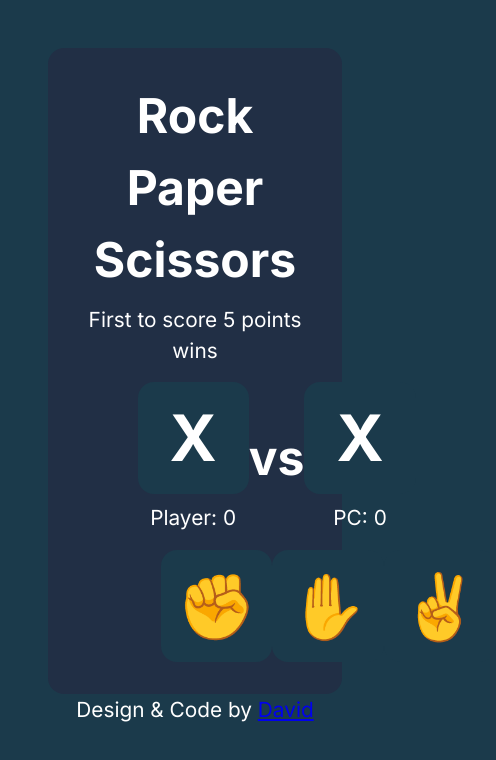
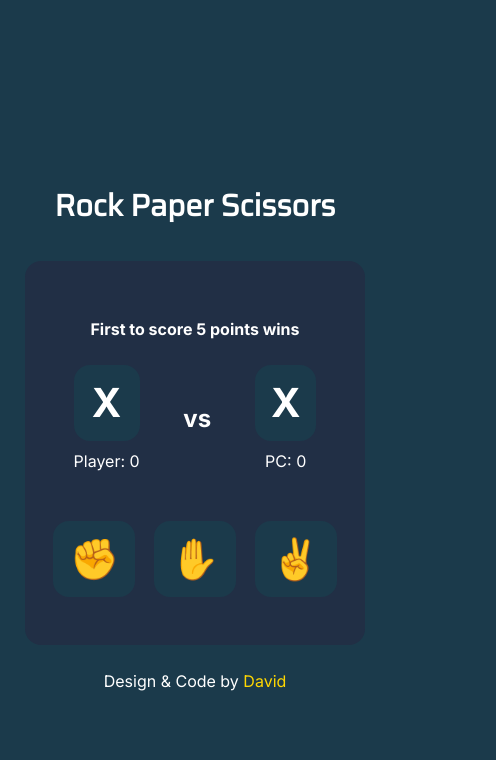
Before and after one commit to David35D/opf-rock-paper-scissors, a plain HTML site: page index.html in a window 390 px wide. Shown: the whole page, 496 px wide, since content can reach past the window. Drawn offline with Linux system fonts and the light colour scheme.

Commit message:
mobile layout update

```diff
--- a/index.html
+++ b/index.html
@@ -5,17 +5,19 @@
     <meta http-equiv="X-UA-Compatible" content="IE=edge">
     <meta name="viewport" content="width=device-width, initial-scale=1.0">
     <link rel="preconnect" href="https://fonts.googleapis.com"><link rel="preconnect" href="https://fonts.gstatic.com" crossorigin><link href="https://fonts.googleapis.com/css2?family=Inter:wght@400;700&display=swap" rel="stylesheet">
+    <link href="https://fonts.googleapis.com/css2?family=Saira&display=swap" rel="stylesheet">
     <title>Document</title>
     <link rel="stylesheet" href="style.css">
 </head>
 <body>
     <main>
-        <article class="game-card">
         <div class="card__header">
             <h1 class="card__title">Rock Paper Scissors</h1>
+        </div>
+        <article class="game-card">
+            <div class="scoreboard">
                 <p class="round-winner">First to score 5 points wins</p>
-            </div>
-            <div class="scoreboard">
+                <div class="wrapper">
                     <div class="score-container">
                         <div class="selection-container">
                             <p class="selection" id="player-selection">X</p>
@@ -28,6 +30,7 @@
                             <p class="selection" id="pc-selection">X</p>
                         </div>
                         <p>PC: <span id="pc-score">0</span></p>
+                    </div>
                 </div>
             </div>
             <ul class="buttons">
@@ -44,7 +47,7 @@
         </article>
     </main>
     <footer>
-        <p class="attribution">Design & Code by <a href="https://github.com/David35D">David</a></p>
+        <p class="attribution">Design & Code by <a href="https://github.com/David35D" target="_blank">David</a></p>
     </footer>
 
     <!--
--- a/style.css
+++ b/style.css
@@ -54,8 +54,17 @@
     color: var(--clr-neutral-100);
     font-family: var(--ff);
     font-weight: var(--fw-regular);
-    font-size: 1.3rem;
-    padding: 3rem;
+    font-size: 1rem;
+    margin: 1rem;
+    display: flex;
+    flex-direction: column;
+    justify-content: center;
+    align-items: center;
+    min-height: 100vh;
+  }
+
+  main {
+    width: 95%;
   }
 
   .game-card {
@@ -65,25 +74,38 @@
     align-items: center;
     justify-content: center;
     text-align: center;
-    gap: 1rem;
-    padding: 2rem;
+    gap: 3rem;
+    padding: 3rem 1.2rem;
     border-radius: 1rem;
+    margin-bottom: 1.5rem;
   }
 
   .card__title {
-    margin-bottom: 0.5rem;
-    font-size: 3rem;
+    text-align: center;
+    margin-bottom: 2rem;
+    font-size: 1.9rem;
+    font-family: 'Saira';
   }
 
   .round-winner {
     margin-top: 0.5rem;
+    font-weight: var(--fw-bold);
   }
 
   .scoreboard {
     display: flex;
+    flex-direction: column;
     justify-content: space-evenly;
     align-items: center;
-    width: 50%;
+    width: 100%;
+    gap: 1.5rem;
+  }
+
+  .wrapper {
+    display: flex;
+    justify-content: space-around;
+    align-items: center;
+    width: 95%;
   }
 
   .score-container {
@@ -94,18 +116,18 @@
     background-color: var(--clr-primary-400);
     text-align: center;
     font-weight: var(--fw-bold);
-    padding: 0.5rem 2rem;
+    padding: 0.5rem 1rem;
     border-radius: 1rem;
     margin-bottom: 0.5rem;
   }
 
   .selection {
-    font-size: 4rem;
+    font-size: 2.5rem;
   }
 
   .versus {
     font-weight: var(--fw-bold);
-    font-size: 3rem;
+    font-size: 1.5rem;
   }
 
   .buttons {
@@ -113,7 +135,7 @@
     padding-left: 0;
     display: flex;
     justify-content: space-around;
-    width: 30%;
+    width: 100%;
   }
 
   .button {
@@ -122,9 +144,14 @@
     border: none;
     border-radius: 1rem;
     padding: 0.5rem 1rem;
-    font-size: 4rem;
+    font-size: 2.5rem;
   }
 
   .attribution {
     text-align: center;
   }
+
+  .attribution a {
+    text-decoration: none;
+    color: gold;
+  }
```
Lines whose indentation alone changed are shown as unchanged.
